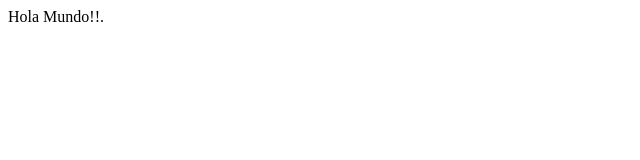
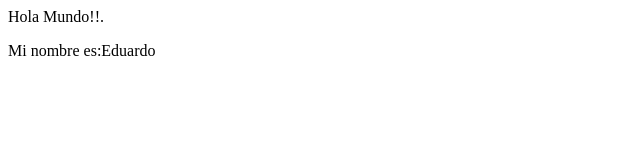
Before and after one commit to GaToJaAzZ/uax-devops-01, a plain HTML site: page index.html in a window 1280 px wide. Shown: the whole page, without its empty margins (0-640 px from the left). Drawn offline with Linux system fonts and the light colour scheme.

Commit message:
UPDATED: index.html - Added name

```diff
--- a/index.html
+++ b/index.html
@@ -4,5 +4,6 @@
     </head>
     <body>
         <p>Hola Mundo!!.</p>
+        <p>Mi nombre es:Eduardo </p>
     </body>
 </html>
```
